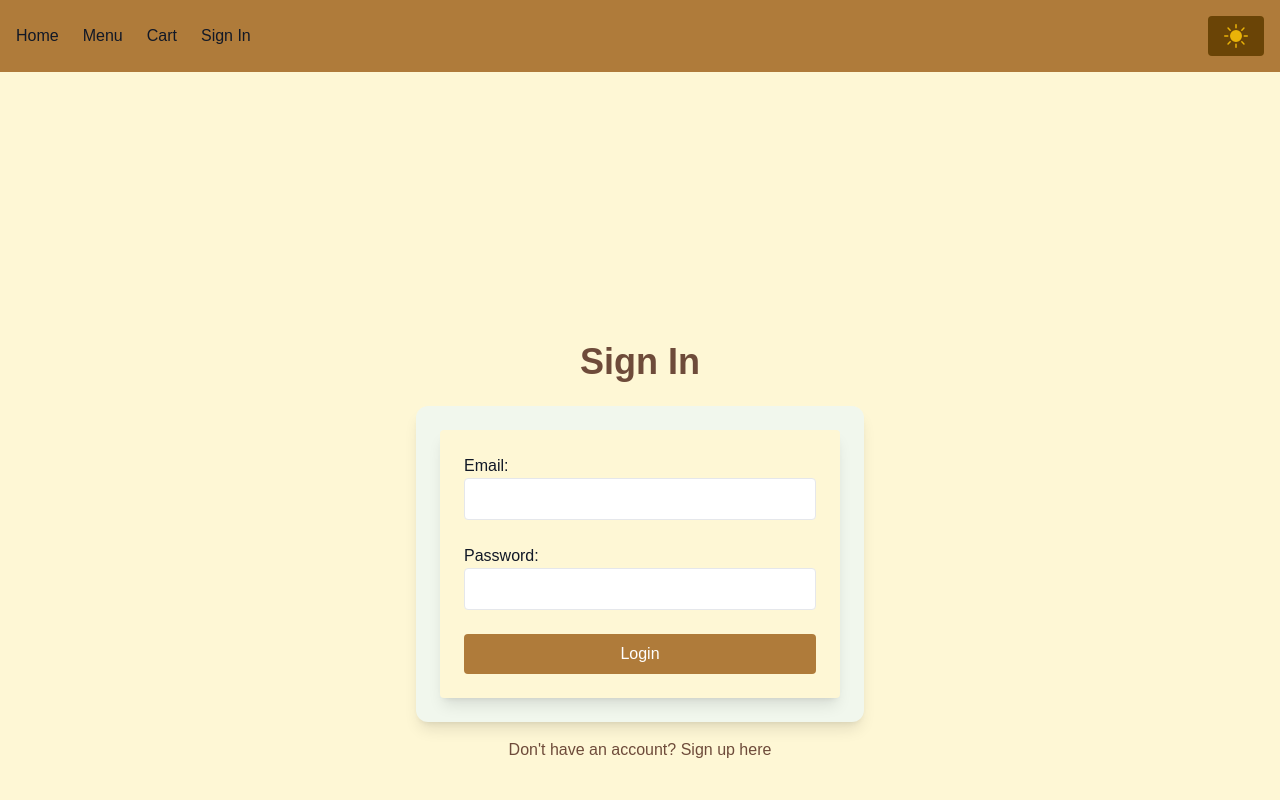
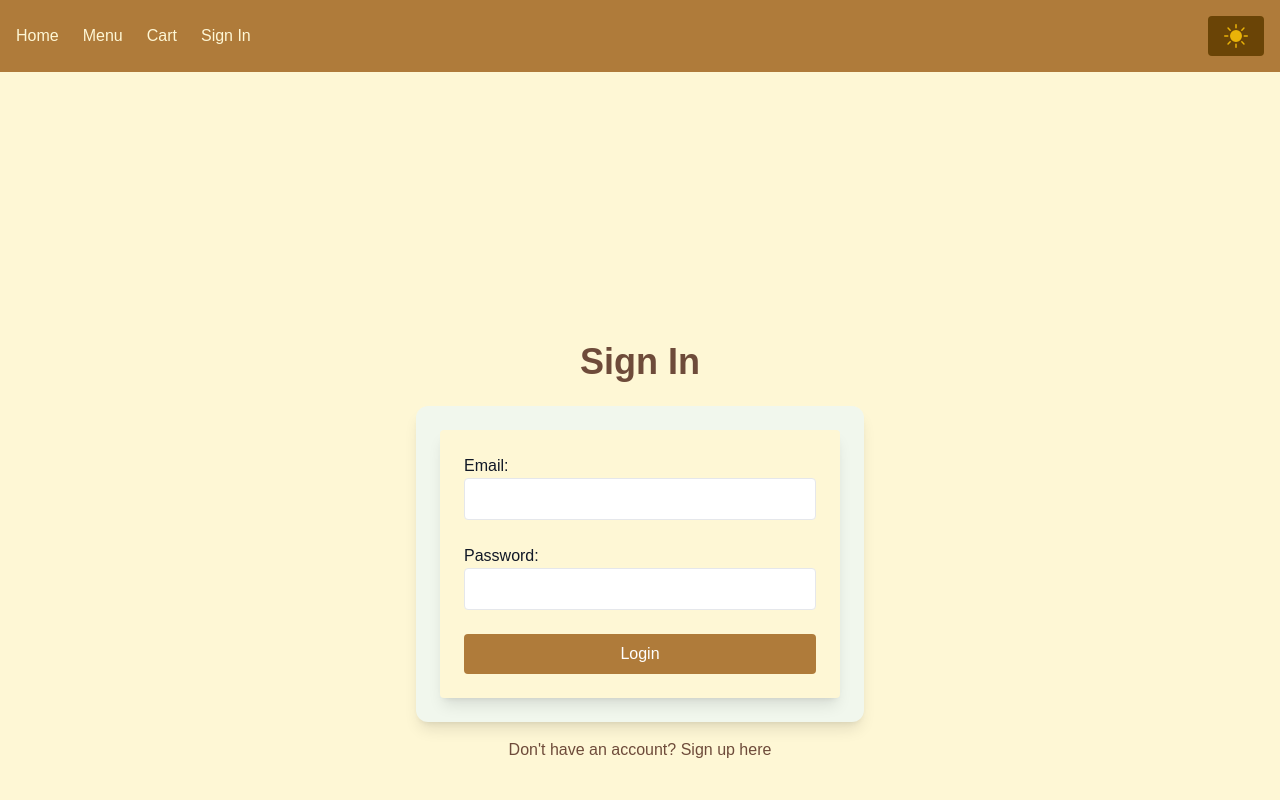
Before and after one commit to AceChianni/coffee-shop-frontend, a Next.js app: page /auth/signin in a window 1280 px wide. Shown: the top 800 px of the page. Built offline with nearby package versions, Linux system fonts and the light colour scheme.

Commit message:
remove unused code

```diff
--- a/src/components/Navbar.jsx
+++ b/src/components/Navbar.jsx
@@ -1,50 +1,3 @@
-// // /src/components/Navbar.jsx
-// import { useState } from 'react';
-// import { BsFillSunFill, BsFillMoonFill } from 'react-icons/bs';
-// import Link from 'next/link';  // Import Link component
-
-// const Navbar = () => {
-//   const [theme, setTheme] = useState('light');
-
-//   // Toggle theme function
-//   const toggleTheme = () => {
-//     const newTheme = theme === 'light' ? 'dark' : 'light';
-//     setTheme(newTheme);
-//     document.documentElement.setAttribute('data-theme', newTheme);
-//     localStorage.setItem('theme', newTheme);
-//   };
-
-//   return (
-//     <nav className={`flex justify-between items-center p-4 ${theme === 'dark' ? 'bg-base-dark text-text-light' : 'bg-[#6E4B3A] text-text-dark'}`}>
-//       <div className={`flex space-x-6 ${theme === 'dark' ? 'text-text-light' : 'text-text-dark'}`}>
-//         {/* Navigation Links */}
-//         <Link href="/" className="text-link dark:text-link-dark">Home</Link>
-//         <Link href="/products" className="text-link dark:text-link-dark">Menu</Link>
-//         <Link href="/cart/cart" className="text-link dark:text-link-dark">Cart</Link>
-//         <Link href="/auth/signin" className="text-link dark:text-link-dark">Sign In</Link>
-//       </div>
-
-//       {/* Theme Toggle Button */}
-//       <div className="relative">
-//         <button
-//           onClick={toggleTheme}
-//           aria-label="Toggle Theme"
-//           className={`w-10 h-10 rounded-full flex justify-center items-center border-2 ${theme === 'dark' ? 'border-gray-600 bg-gray-800' : 'border-gray-400 bg-gray-200'} hover:bg-gray-300 dark:hover:bg-gray-700 transition-all`}
-//         >
-//           {theme === 'light' ? (
-          //   <BsFillSunFill className="w-6 h-6 text-yellow-500" />
-          // ) : (
-          //   <BsFillMoonFill className="w-6 h-6 text-white" />
-//           )}
-//         </button>
-//       </div>
-//     </nav>
-//   );
-// };
-
-// export default Navbar;
-
-// /src/components/Navbar.jsx
 // /src/components/Navbar.jsx
 import { useState, useEffect } from "react";
 import Link from "next/link";
@@ -52,7 +5,7 @@
 
 
 const Navbar = () => {
-  const [theme, setTheme] = useState("sunset"); // Default theme
+  const [theme, setTheme] = useState("sunset");
 
   useEffect(() => {
     document.documentElement.setAttribute("data-theme", theme);
@@ -68,7 +21,7 @@
   };
 
   return (
-    <nav className="navbar bg-primary text-base-content p-4 flex justify-between items-center">
+    <nav className="navbar bg-primary text-secondary p-4 flex justify-between items-center">
       {/* Navigation Links */}
       <div className="flex space-x-6">
         <Link href="/" className="hover:underline">
--- a/tailwind.config.mjs
+++ b/tailwind.config.mjs
@@ -6,7 +6,7 @@
     "./src/components/**/*.{js,ts,jsx,tsx,mdx}",
     "./src/app/**/*.{js,ts,jsx,tsx,mdx}",
   ],
-  darkMode: 'class',  // Apply dark mode class to body
+  darkMode: 'class',
   plugins: [require("daisyui")],
   daisyui: {
     themes: [
```
Also changed, not shown: src/components/LoginForm.jsx (+0 -48 lines), src/components/ProductCard.jsx (+0 -33 lines), src/pages/products/[id].jsx (+0 -54 lines), src/pages/products/index.jsx (+1 -68 lines).
